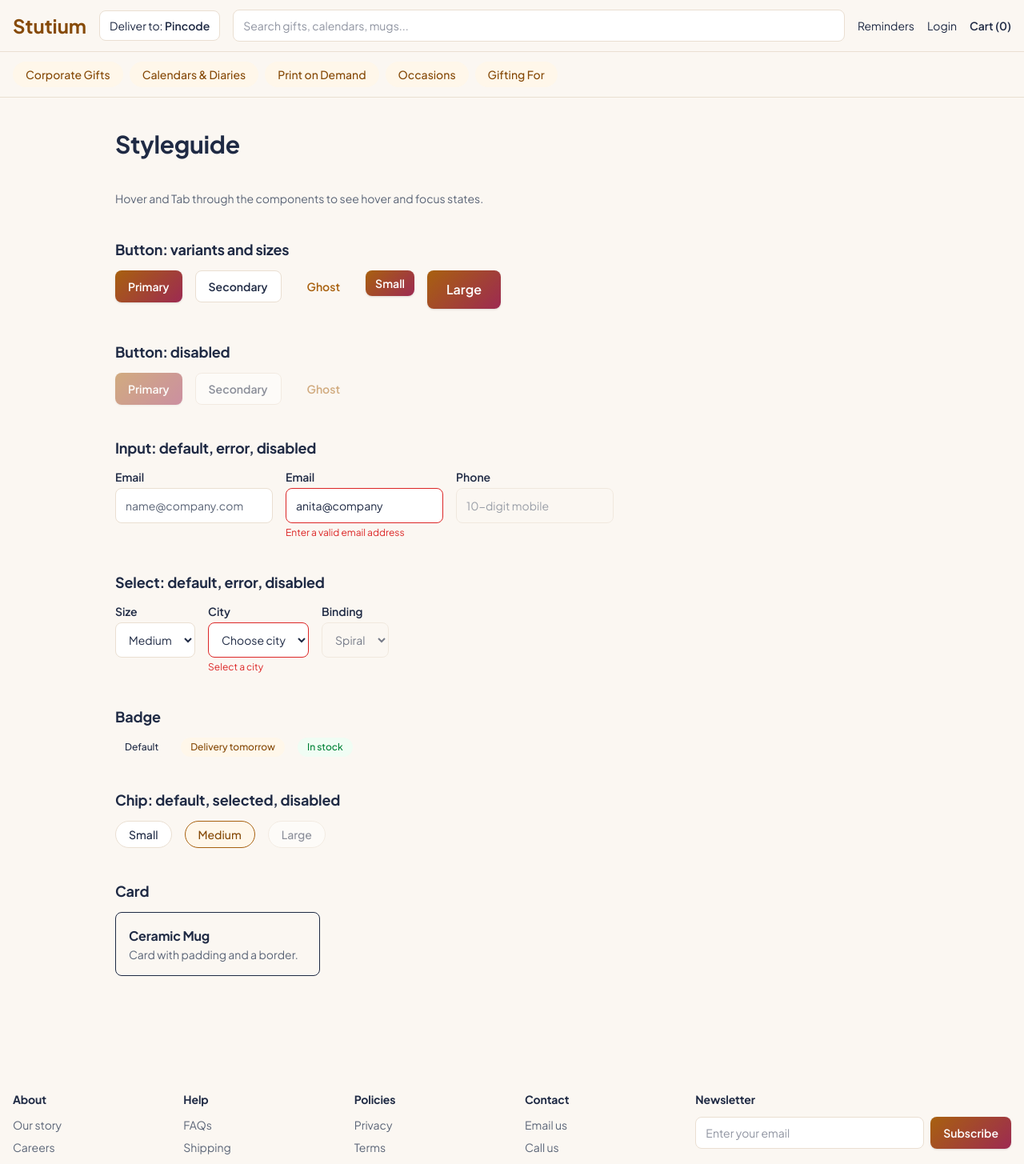
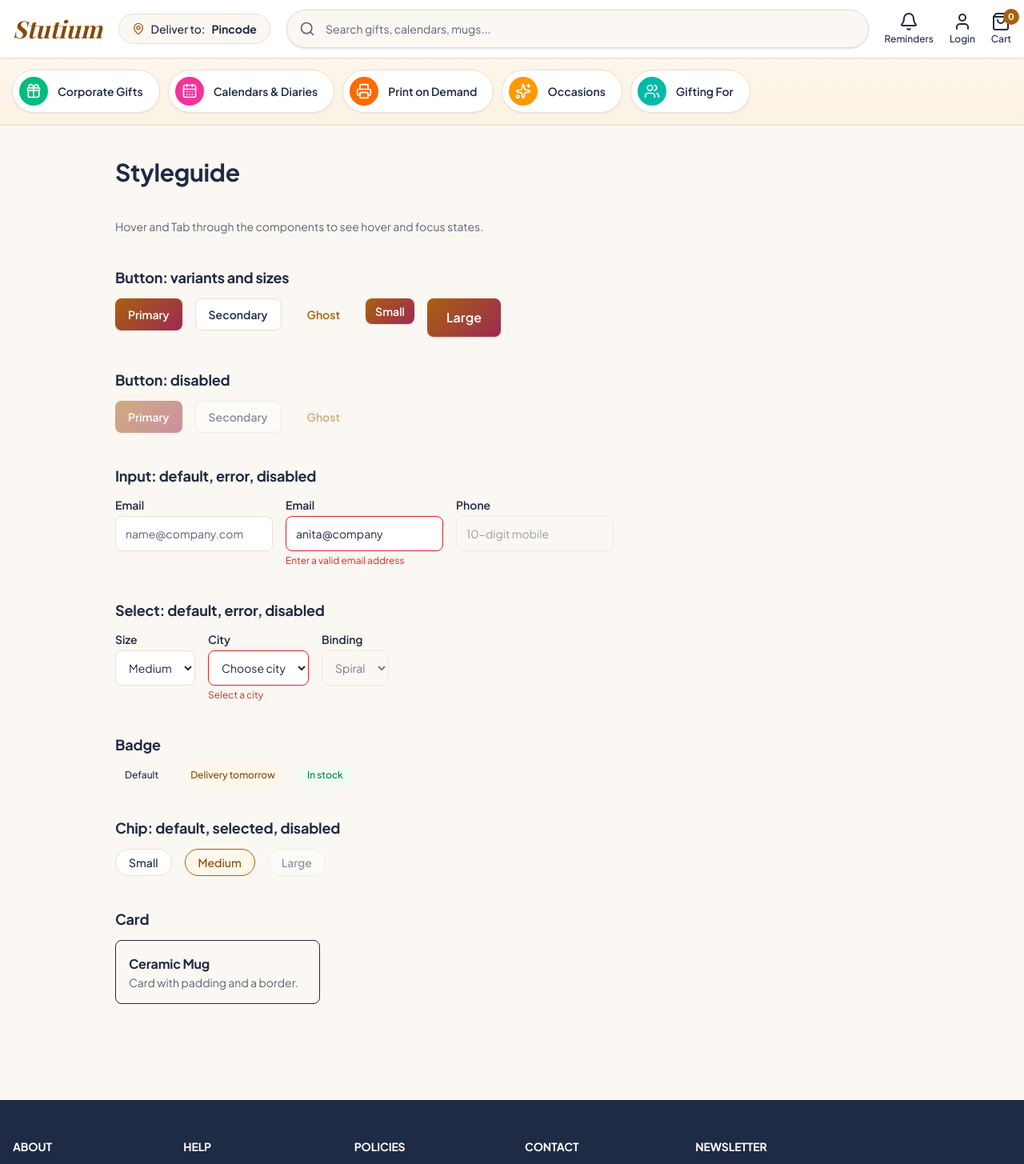
Before and after one commit to komalbaviskar529-creator/stutium-frontend, a Next.js app: page /styleguide in a window 1280 px wide. Shown: the top 1455 px of the page at 80% size. Built offline with nearby package versions, Linux system fonts and the light colour scheme; a web font is replaced by a local one.

Commit message:
style: redesign Header, CategoryNav and Footer

```diff
--- a/components/CategoryNav.tsx
+++ b/components/CategoryNav.tsx
@@ -1,24 +1,28 @@
-import Link from "next/link";
+ import Link from "next/link";
+import { CalendarDays, Gift, Printer, Sparkles, Users } from "lucide-react";
 
 const items = [
-  { label: "Corporate Gifts", href: "/category/corporate-gifts" },
-  { label: "Calendars & Diaries", href: "/category/calendars-diaries" },
-  { label: "Print on Demand", href: "/category/print-on-demand" },
-  { label: "Occasions", href: "/category/all" },
-  { label: "Gifting For", href: "/category/all" },
+  { label: "Corporate Gifts", href: "/category/corporate-gifts", icon: Gift, color: "bg-emerald-500" },
+  { label: "Calendars & Diaries", href: "/category/calendars-diaries", icon: CalendarDays, color: "bg-pink-500" },
+  { label: "Print on Demand", href: "/category/print-on-demand", icon: Printer, color: "bg-orange-500" },
+  { label: "Occasions", href: "/category/all", icon: Sparkles, color: "bg-amber-500" },
+  { label: "Gifting For", href: "/category/all", icon: Users, color: "bg-teal-500" },
 ];
 
 export function CategoryNav() {
   return (
-    <nav aria-label="Categories" className="border-b border-line">
-      <ul className="mx-auto flex max-w-7xl gap-2 overflow-x-auto px-4 py-3">
-        {items.map((c) => (
-          <li key={c.label} className="shrink-0">
+    <nav aria-label="Categories" className="border-b border-line bg-linear-to-b from-[#fff7ec] to-[#fbf1e3]">
+      <ul className="mx-auto flex max-w-7xl gap-3 overflow-x-auto px-4 py-4">
+        {items.map(({ label, href, icon: Icon, color }) => (
+          <li key={label} className="shrink-0">
             <Link
-              href={c.href}
-              className="block rounded-full bg-brand-50 px-4 py-1.5 text-sm font-medium text-brand-700 hover:bg-brand-100"
+              href={href}
+              className="flex items-center gap-3 rounded-full bg-white py-2 pl-2 pr-5 text-sm font-semibold shadow-sm ring-1 ring-line transition hover:shadow-md hover:ring-brand-600 focus-visible:outline-2 focus-visible:outline-brand-600"
             >
-              {c.label}
+              <span className={`flex size-9 items-center justify-center rounded-full text-white ${color}`}>
+                <Icon className="size-5" aria-hidden />
+              </span>
+              {label}
             </Link>
           </li>
         ))}
--- a/components/Footer.tsx
+++ b/components/Footer.tsx
@@ -1,4 +1,4 @@
-import { Button } from "@/components/ui/Button";
+ import { Button } from "@/components/ui/Button";
 
 const columns = [
   { title: "About", links: ["Our story", "Careers", "Blog"] },
@@ -9,12 +9,12 @@ const columns = [
 
 export function Footer() {
   return (
-    <footer className="mt-16 bg-surface">
-      <div className="mx-auto grid max-w-7xl gap-8 px-4 py-10 sm:grid-cols-2 lg:grid-cols-6">
+    <footer className="mt-20 bg-ink text-white">
+      <div className="mx-auto grid max-w-7xl gap-8 px-4 py-12 sm:grid-cols-2 lg:grid-cols-6">
         {columns.map((col) => (
           <div key={col.title}>
-            <h3 className="mb-3 text-sm font-bold">{col.title}</h3>
-            <ul className="space-y-2 text-sm text-muted">
+            <h3 className="mb-4 text-sm font-bold uppercase tracking-wide">{col.title}</h3>
+            <ul className="space-y-2 text-sm text-white/70">
               {col.links.map((l) => (
                 <li key={l}>{l}</li>
               ))}
@@ -22,19 +22,20 @@ export function Footer() {
           </div>
         ))}
         <div className="sm:col-span-2">
-          <h3 className="mb-3 text-sm font-bold">Newsletter</h3>
+          <h3 className="mb-4 text-sm font-bold uppercase tracking-wide">Newsletter</h3>
+          <p className="mb-3 text-sm text-white/70">Offers and gifting ideas in your inbox.</p>
           <div className="flex gap-2">
             <input
               type="email"
               aria-label="Email address"
               placeholder="Enter your email"
-              className="h-10 min-w-0 flex-1 rounded-lg border border-line bg-white px-3 text-sm"
+              className="h-11 min-w-0 flex-1 rounded-xl border border-white/20 bg-white/10 px-4 text-sm text-white placeholder:text-white/60 focus-visible:outline-2 focus-visible:outline-white"
             />
             <Button>Subscribe</Button>
           </div>
         </div>
       </div>
-      <p className="border-t border-line py-4 text-center text-xs text-muted">© Stutium</p>
+      <p className="border-t border-white/10 py-5 text-center text-xs text-white/60">© Stutium</p>
     </footer>
   );
 }
--- a/components/Header.tsx
+++ b/components/Header.tsx
@@ -1,26 +1,50 @@
  import Link from "next/link";
+import { Bell, MapPin, Search, ShoppingBag, User } from "lucide-react";
+
+const iconLink =
+  "flex flex-col items-center gap-0.5 text-xs font-medium hover:text-brand-600 focus-visible:outline-2 focus-visible:outline-brand-600";
 
 export function Header() {
   return (
-    <header className="border-b border-line bg-surface">
-      <div className="mx-auto flex max-w-7xl flex-wrap items-center gap-x-4 gap-y-3 px-4 py-3">
-        <Link href="/" className="text-2xl font-bold text-brand-700">
+    <header className="sticky top-0 z-40 bg-white shadow-sm">
+      <div className="mx-auto flex max-w-7xl flex-wrap items-center gap-x-5 gap-y-3 px-4 py-3">
+        <Link href="/" className="font-display text-3xl font-bold italic text-brand-700">
           Stutium
         </Link>
-        <button type="button" className="rounded-lg border border-line bg-white px-3 py-2 text-sm">
-          Deliver to: <span className="font-semibold">Pincode</span>
+
+        <button
+          type="button"
+          className="flex items-center gap-2 rounded-full border border-line bg-surface px-4 py-2 text-sm font-medium hover:border-brand-600"
+        >
+          <MapPin className="size-4 text-brand-600" aria-hidden />
+          Deliver to: <span className="font-bold">Pincode</span>
         </button>
+
+        <div className="relative order-last w-full md:order-none md:w-auto md:flex-1">
+          <Search className="pointer-events-none absolute left-4 top-1/2 size-5 -translate-y-1/2 text-muted" aria-hidden />
           <input
             type="search"
             aria-label="Search products"
             placeholder="Search gifts, calendars, mugs..."
-          className="order-last h-10 w-full rounded-lg border border-line bg-white px-3 text-sm md:order-none md:w-auto md:flex-1"
+            className="h-12 w-full rounded-full border border-line bg-surface pl-12 pr-4 text-sm shadow-sm placeholder:text-muted focus-visible:outline-2 focus-visible:outline-brand-600"
           />
-        <nav aria-label="Account" className="ml-auto flex items-center gap-4 text-sm">
-          <button type="button" className="hidden sm:inline">Reminders</button>
-          <button type="button" className="hidden sm:inline">Login</button>
-          <Link href="/cart" className="font-semibold">
-            Cart (0)
+        </div>
+
+        <nav aria-label="Account" className="ml-auto flex items-center gap-5">
+          <button type="button" className={`${iconLink} hidden sm:flex`}>
+            <Bell className="size-6" aria-hidden />
+            Reminders
+          </button>
+          <button type="button" className={iconLink}>
+            <User className="size-6" aria-hidden />
+            Login
+          </button>
+          <Link href="/cart" aria-label="Cart, 0 items" className={`${iconLink} relative`}>
+            <ShoppingBag className="size-6" aria-hidden />
+            Cart
+            <span className="absolute -right-2.5 -top-1 flex size-5 items-center justify-center rounded-full bg-brand-600 text-[11px] font-bold text-white">
+              0
+            </span>
           </Link>
         </nav>
       </div>
```
Lines whose indentation alone changed are shown as unchanged.
